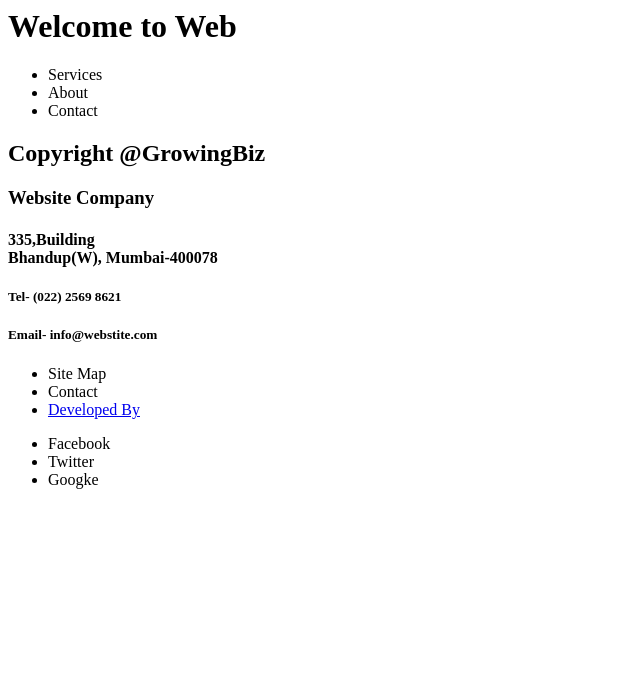
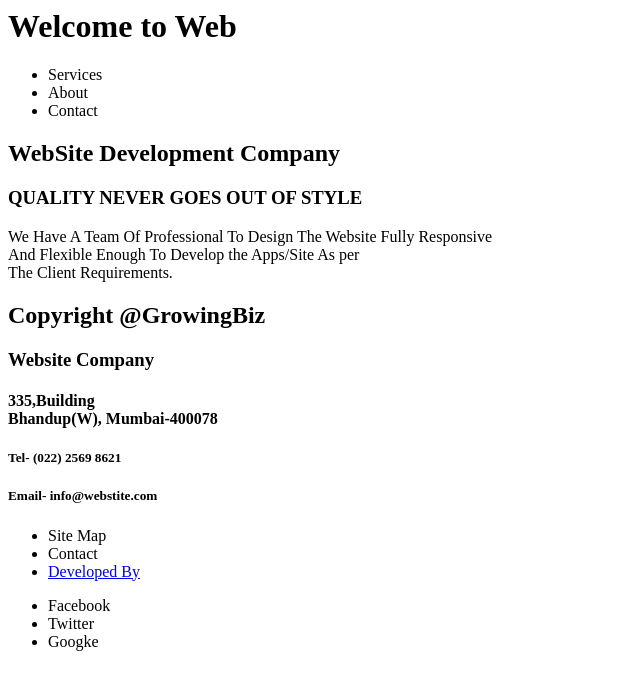
Before and after one commit to growingbiz/web4growingbiz, a plain HTML site: page home.html in a window 1280 px wide. Shown: the whole page, without its empty margins (0-640 px from the left). Drawn offline with Linux system fonts and the light colour scheme.

Commit message:
body added

```diff
--- a/home.html
+++ b/home.html
@@ -8,6 +8,17 @@
 					<li>Contact</li>
 				</ul>
 		</header>
+
+
+		<div>
+			<h2>WebSite Development Company</h2>
+				<h3>QUALITY NEVER GOES OUT OF STYLE</h3>
+			<p>
+				We Have A Team Of Professional To Design The Website Fully Responsive <br/>
+				And Flexible Enough To Develop the Apps/Site As per <br/>
+				The Client Requirements.
+			</p>
+		</div>
 
 		<footer>
 			<h2>Copyright @GrowingBiz</h2>
```
